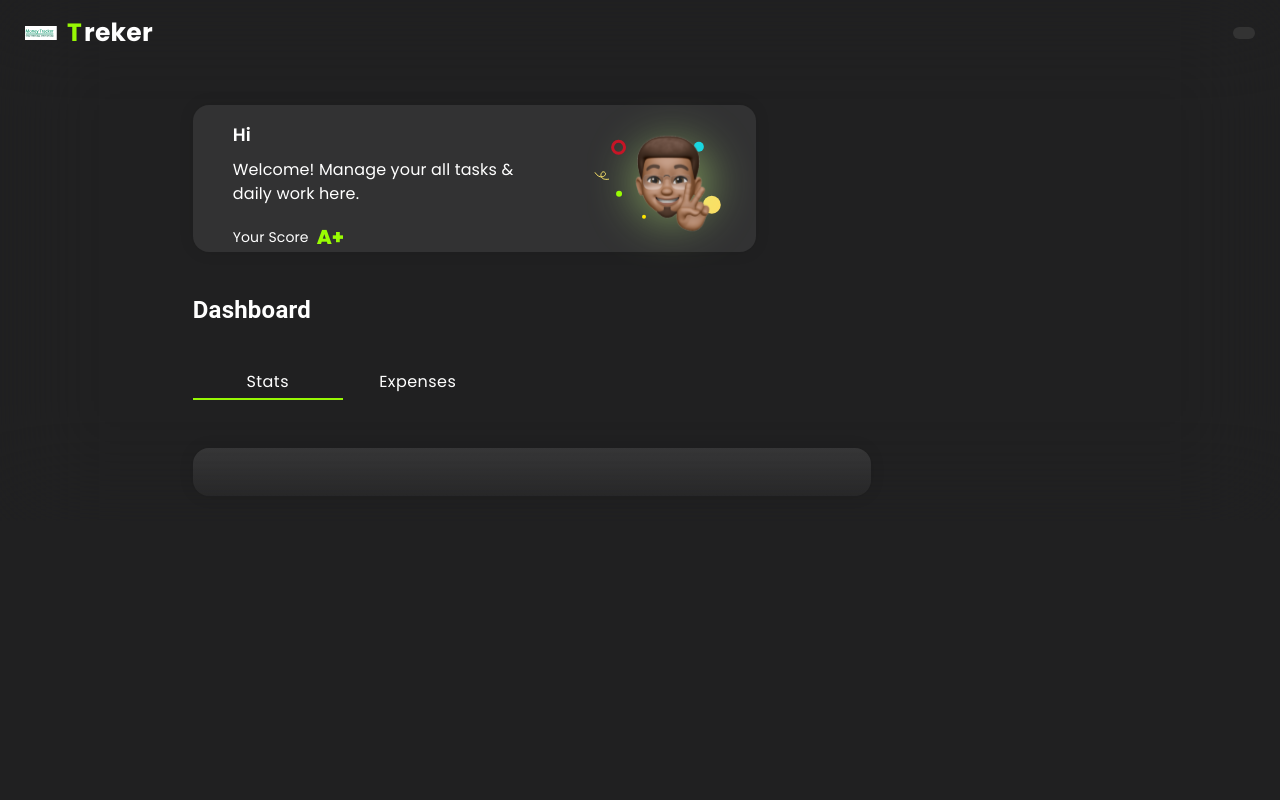
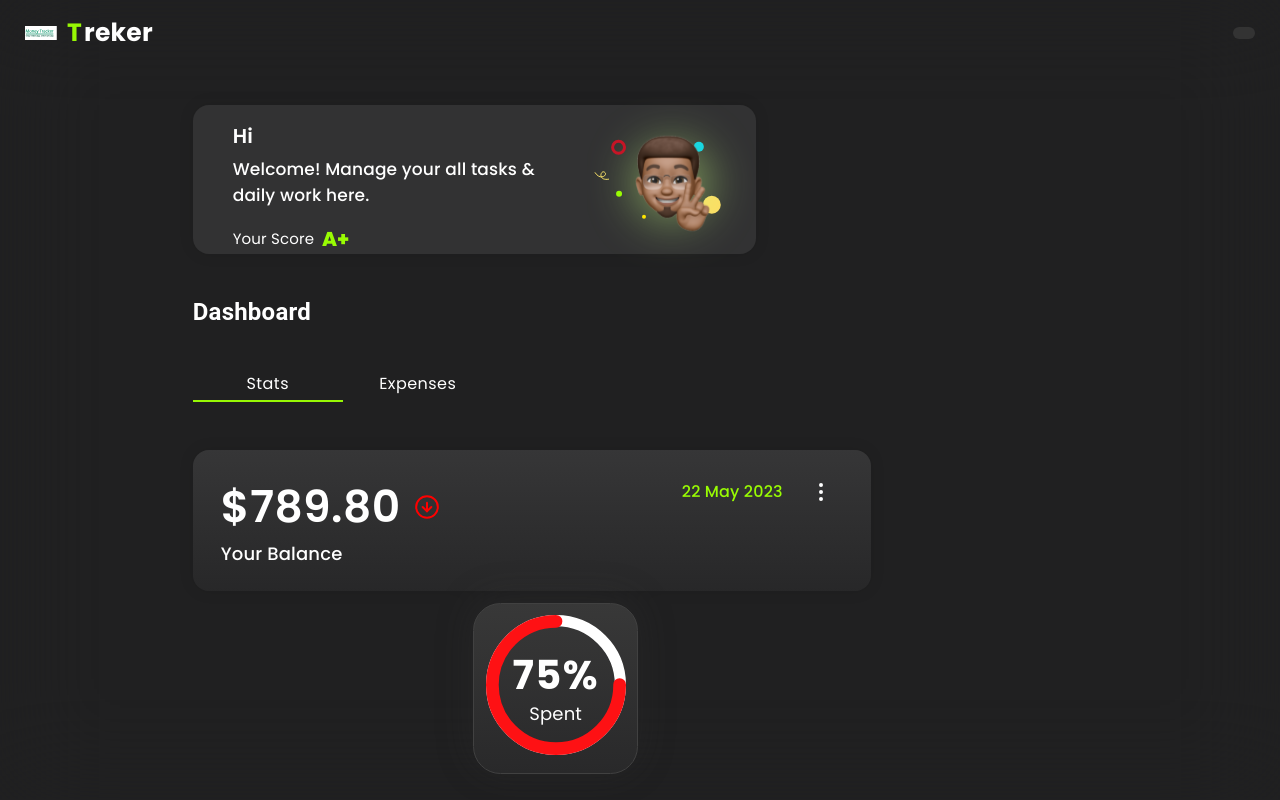
Before and after one commit to MrLatif/money-tracker, a Next.js app: page /dashboard in a window 1280 px wide. Built offline with nearby package versions, Linux system fonts and the light colour scheme; no server answers.

Commit message:
stats and circular progress bar

```diff
--- /dev/null
+++ b/components/Balance.tsx
@@ -0,0 +1,91 @@
+import { Box, Button, Typography, createTheme } from "@mui/material";
+import React from "react";
+import { theme } from ".";
+const Balance = () => {
+  return (
+    <Box
+      display={"flex"}
+      padding={"24px 28px"}
+      marginLeft={-3}
+      flexDirection={"column"}
+      alignItems={"flex-start"}
+      gap={6}
+      borderRadius={4}
+      sx={{
+        background:
+          "linear-gradient(180deg, rgba(255, 255, 255, 0.10) 0%, rgba(113, 113, 113, 0.10) 100%)",
+        boxShadow: "0px 0px 15px 0px rgba(0, 0, 0, 0.10)",
+        [theme.breakpoints.down("xl")]: {
+          width: "678px",
+        },
+        [theme.breakpoints.up("xl")]: {
+          width: "710px",
+        },
+      }}>
+      <Box
+        display={"flex"}
+        justifyContent={"space-between"}
+        alignItems={"flex-start"}
+        sx={{
+          [theme.breakpoints.down("xl")]: {
+            width: "620px",
+          },
+          [theme.breakpoints.up("xl")]: {
+            width: "650px",
+          },
+        }}>
+        <Box
+          className="$789 balance"
+          display={"flex"}
+          flexDirection={"column"}
+          alignItems={"flex-start"}>
+          <Box
+            className="$789"
+            display={"flex"}
+            alignItems={"center"}
+            gap={1.75}>
+            <Typography
+              fontFamily={"Poppins"}
+              fontSize={44}
+              fontWeight={600}
+              color={"#FFF"}>
+              $789.80
+            </Typography>
+
+            <img
+              src="./arrow-up.svg"
+              style={{
+                transform: "rotate(180deg)",
+              }}
+            />
+          </Box>
+          <Typography
+            color={"#FFF"}
+            fontFamily={"Poppins"}
+            fontSize={18}
+            fontWeight={500}>
+            Your Balance
+          </Typography>
+        </Box>
+        <Box className="date" display={"flex"} alignItems={"center"} gap={2.25}>
+          <Typography
+            fontFamily={"Poppins"}
+            fontSize={16}
+            fontWeight={500}
+            color={"#99FC03"}>
+            22 May 2023
+          </Typography>
+          <Button
+            sx={{
+              minWidth: 26,
+              minWeight: 26,
+            }}>
+            <img src="./more.svg" />
+          </Button>
+        </Box>
+      </Box>
+    </Box>
+  );
+};
+
+export default Balance;
--- a/components/Dashboard.tsx
+++ b/components/Dashboard.tsx
@@ -1,7 +1,8 @@
 import { Box, Tab, Tabs, Typography } from "@mui/material";
 import React from "react";
 import WelcomeCard from "./WelcomeCard";
-import Stats from "./Stats";
+import Stats from "./Data";
+import Data from "./Data";
 
 interface TabPanelProps {
   children?: React.ReactNode;
@@ -121,7 +122,7 @@ const Dashboard = () => {
               </Tabs>
             </Box>
             <CustomTabPanel value={value} index={0}>
-              <Stats />
+              <Data />
             </CustomTabPanel>
             <CustomTabPanel value={value} index={1}>
               Item Two
--- /dev/null
+++ b/components/Data.tsx
@@ -0,0 +1,18 @@
+import { Box } from "@mui/material";
+import Balance from "./Balance";
+import Stats from "./Stats";
+
+const Data = () => {
+  return (
+    <Box
+      display={"flex"}
+      flexDirection={"column"}
+      alignItems={"flex-start"}
+      gap={1.5}>
+      <Balance />
+      <Stats />
+    </Box>
+  );
+};
+
+export default Data;
--- /dev/null
+++ b/components/FacebookCircularProgress.tsx
@@ -0,0 +1,78 @@
+import * as React from "react";
+import { styled } from "@mui/material/styles";
+import Box from "@mui/material/Box";
+import CircularProgress, {
+  circularProgressClasses,
+  CircularProgressProps,
+} from "@mui/material/CircularProgress";
+import { Typography } from "@mui/material";
+
+// Inspired by the former Facebook spinners.
+export default function FacebookCircularProgress(props: CircularProgressProps) {
+  return (
+    <Box sx={{ position: "relative" }}>
+      <CircularProgress
+        variant="determinate"
+        sx={{
+          color: "#FFF",
+          margin: -2,
+        }}
+        size={140}
+        thickness={3.5}
+        {...props}
+        value={100}
+      />
+      <CircularProgress
+        variant="determinate"
+        disableShrink
+        value={75}
+        sx={{
+          color: "#FE1114",
+          position: "absolute",
+          margin: -2,
+          scale: "-1 1",
+          left: 0,
+          [`& .${circularProgressClasses.circle}`]: {
+            strokeLinecap: "round",
+          },
+        }}
+        size={140}
+        thickness={4}
+        {...props}
+      />
+      <Box
+        sx={{
+          top: 0,
+          left: 0,
+          bottom: 0,
+          right: 0,
+          position: "absolute",
+          display: "flex",
+          alignItems: "center",
+          justifyContent: "center",
+        }}>
+        <Box
+          display={"flex"}
+          flexDirection={"column"}
+          alignItems={"center"}
+          marginTop={-1}>
+          <Typography
+            variant="caption"
+            component="div"
+            color="#FFF"
+            fontFamily={"Poppins"}
+            fontSize={"40px"}
+            fontWeight={700}
+            marginBottom={-1}>{`${Math.round(75)}%`}</Typography>
+          <Typography
+            color={"#FFF"}
+            fontFamily={"Poppins"}
+            fontSize={"18px"}
+            fontWeight={400}>
+            Spent
+          </Typography>
+        </Box>
+      </Box>
+    </Box>
+  );
+}
--- a/components/Stats.tsx
+++ b/components/Stats.tsx
@@ -1,21 +1,16 @@
-import { Box, createTheme } from "@mui/material";
 import React from "react";
+import { Box, CircularProgress } from "@mui/material";
 import { theme } from ".";
+import FacebookCircularProgress from "./FacebookCircularProgress";
 
 const Stats = () => {
   return (
     <Box
       display={"flex"}
-      padding={"24px 28px"}
-      marginLeft={-3}
-      flexDirection={"column"}
+      justifyContent={"center"}
       alignItems={"flex-start"}
-      gap={6}
-      borderRadius={4}
+      gap={"11px"}
       sx={{
-        background:
-          "linear-gradient(180deg, rgba(255, 255, 255, 0.10) 0%, rgba(113, 113, 113, 0.10) 100%)",
-        boxShadow: "0px 0px 15px 0px rgba(0, 0, 0, 0.10)",
         [theme.breakpoints.down("xl")]: {
           width: "678px",
         },
@@ -25,22 +20,20 @@ const Stats = () => {
       }}>
       <Box
         display={"flex"}
-        justifyContent={"space-between"}
-        alignItems={"flex-start"}
-        bgcolor={"red"}
+        padding={"27.4px"}
+        justifyContent={"center"}
+        alignItems={"center"}
+        gap={"11px"}
+        flexShrink={0}
+        borderRadius={"27.4px"}
+        border={"1px solid #414141"}
+        width={"auto"}
+        height={"auto"}
+        boxShadow={"0px -4px 37px 0px rgba(50, 50, 50, 0.30)"}
         sx={{
-          [theme.breakpoints.down("xl")]: {
-            width: "620px",
-          },
-          [theme.breakpoints.up("xl")]: {
-            width: "650px",
-          },
+          background: "linear-gradient(180deg, #383838 0%, #29292A 100%)",
         }}>
-        <Box
-          className="$789"
-          display={"flex"}
-          flexDirection={"column"}
-          alignItems={"flex-start"}></Box>
+        <FacebookCircularProgress />
       </Box>
     </Box>
   );
--- a/components/WelcomeCard.tsx
+++ b/components/WelcomeCard.tsx
@@ -37,19 +37,19 @@ const WelcomeCard = () => {
               display={"flex"}
               flexDirection={"column"}
               alignItems={"flex-start"}
-              gap={"10px"}>
+              gap={"6px"}>
               <Typography
                 color={"#FFF"}
                 fontFamily={"Poppins"}
-                fontSize={"18px"}
+                fontSize={"20px"}
                 fontWeight={600}>
                 Hi {user?.firstName}
               </Typography>
               <Typography
                 color={"#FFF"}
                 fontFamily={"Poppins"}
-                fontSize={"16px"}
-                fontWeight={400}>
+                fontSize={"17px"}
+                fontWeight={500}>
                 Welcome! Manage your all tasks & daily work here.
               </Typography>
             </Box>
@@ -61,7 +61,7 @@ const WelcomeCard = () => {
               <Typography
                 color={"#FFF"}
                 fontFamily={"Poppins"}
-                fontSize={14}
+                fontSize={15}
                 fontWeight={400}>
                 Your Score
               </Typography>
```
Also changed, not shown: public/arrow-up.svg (added), public/more.svg (added).
